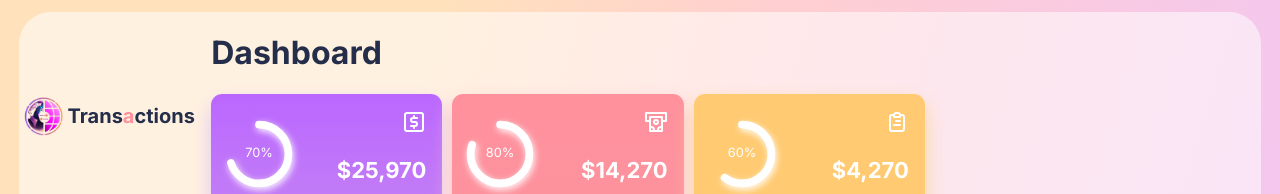
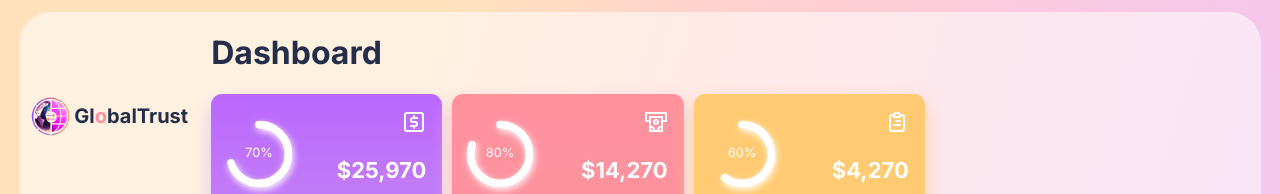
Before and after one commit to Secret-3/APDS_POE_Part_2, a React (Create React App) app in the folder GlobalTrust Bank/client/src/Components/Dashboard-starter/: page / in a window 1280 px wide. Shown: the top 194 px of the page. Built offline with nearby package versions, Linux system fonts and the light colour scheme.

Commit message:
Update Sidebar.jsx

```diff
--- a/GlobalTrust Bank/client/src/Components/Dashboard-starter/src/components/Sidebar/Sidebar.jsx
+++ b/GlobalTrust Bank/client/src/Components/Dashboard-starter/src/components/Sidebar/Sidebar.jsx
@@ -33,7 +33,7 @@ const Sidebar = () => {
       <div className="logo">
         <img src={Logo} alt="logo" />
         <span>
-          Trans<span>a</span>ctions
+          Gl<span>o</span>balTrust
         </span>
       </div>
 
```
